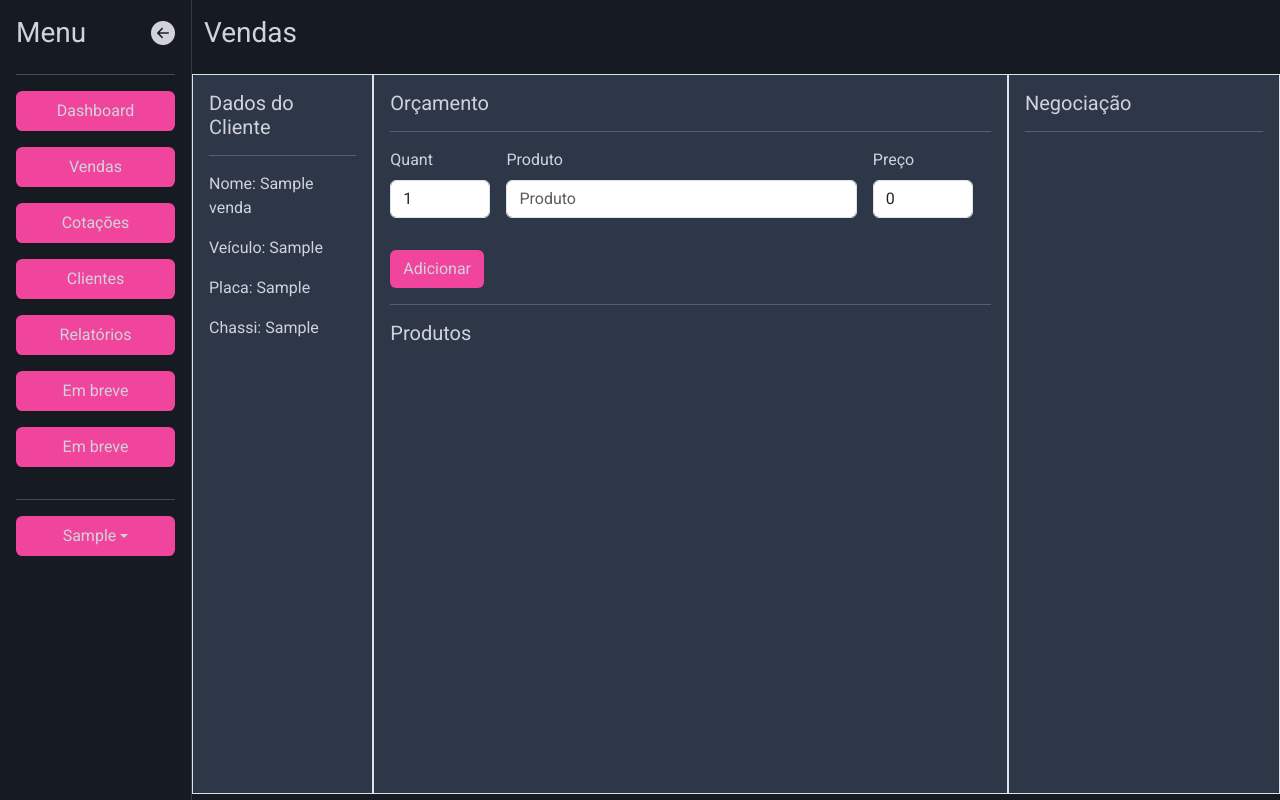
After one commit to michaelfaleiro/flask_painel, a Flask app: page /venda/1 in a window 1280 px wide. The commit adds this page. Run offline with Flask 3, Linux system fonts and the light colour scheme; a user stored in the database is signed in; tables that the repository leaves empty hold one stand-in row (values such as "Sample post").

Commit message:
feito layout editar vendas

```diff
--- /dev/null
+++ b/painel/templates/vendas/editvenda.html
@@ -0,0 +1,85 @@
+{% extends 'base.html' %}
+
+{% block head %}
+<link rel="stylesheet" href="../static/css/vendas.css">
+{% endblock %}
+
+{% block title %} Vendas {% endblock %}
+
+
+{% block content %}
+<div class="container pt-2">
+    <div class="row">
+        <div class="col">
+            <h3>Vendas</h3>
+        </div>
+    </div>
+
+
+    <section class="row mt-3 vendas d-flex flex-wrap">
+
+        <div class="col-12 col-sm-12 col-md-3 col-lg-2 border p-3">
+            <div>
+                <h5 class="mb-3">Dados do Cliente</h5>
+            </div>
+            <hr>
+            <div>
+                <p>Nome: <span>{{ venda.nome }}</span></p>
+                <p>Veículo: <span>{{ venda.carro }}</span></p>
+                <p>Placa: <span>{{ venda.placa }}</span></p>
+                <p>Chassi: <span>{{ venda.chassi }}</span></p>
+            </div>
+        </div>
+
+        <div class="col-12 col-md-9 col-lg-7 border p-3">
+            <div>
+                <h5 class="mb-3">Orçamento</h5>
+            </div>
+            <hr>
+            <div class="d-flex flex-wrap gap-3">
+                <div class="col-12 col-sm-2   mb-3">
+                    <label for="quantidade" class="form-label">Quant</label>
+                    <input type="number" class="form-control" id="quantidade" name="quantidade" placeholder=""
+                        value="1">
+                </div>
+
+                <div class="col-12 col-sm-7   mb-3">
+                    <label for="produto" class="form-label">Produto</label>
+                    <input type="text" class="form-control" id="produto" name="produto" placeholder="Produto">
+                </div>
+
+                <div class="col-12 col-sm-2  mb-3">
+                    <label for="preco" class="form-label">Preço</label>
+                    <input type="number" class="form-control" id="preco" name="preco" placeholder="" value="0">
+
+                </div>
+
+                <div>
+                    <a href="" class="btn">Adicionar</a>
+                </div>
+
+            </div>
+            <hr>
+            <section>
+                <h5>Produtos</h5>
+            </section>
+
+        </div>
+
+        <div class="col-md-12 col-lg-3 border p-3">
+            <div>
+                <h5 class="mb-3">Negociação</h5>
+                <hr>
+            </div>
+        </div>
+
+
+
+    </section>
+
+
+
+
+</div>
+
+{% endblock %}
--- a/painel/vendas/vendas_routes.py
+++ b/painel/vendas/vendas_routes.py
@@ -29,3 +29,10 @@ def novavenda():
             return redirect('vendas')
     vendas = Vendas.query.all()
     return render_template('vendas/homevendas.html', form=form, card=vendas)
+
+
+@app.route('/venda/<item_id>', methods=['GET', 'POST'])
+@login_required
+def venda(item_id):
+    venda = Vendas.query.get(item_id)
+    return render_template('vendas/editvenda.html', venda=venda)
```
Also changed, not shown: painel/templates/vendas/homevendas.html (+45 -40 lines).
